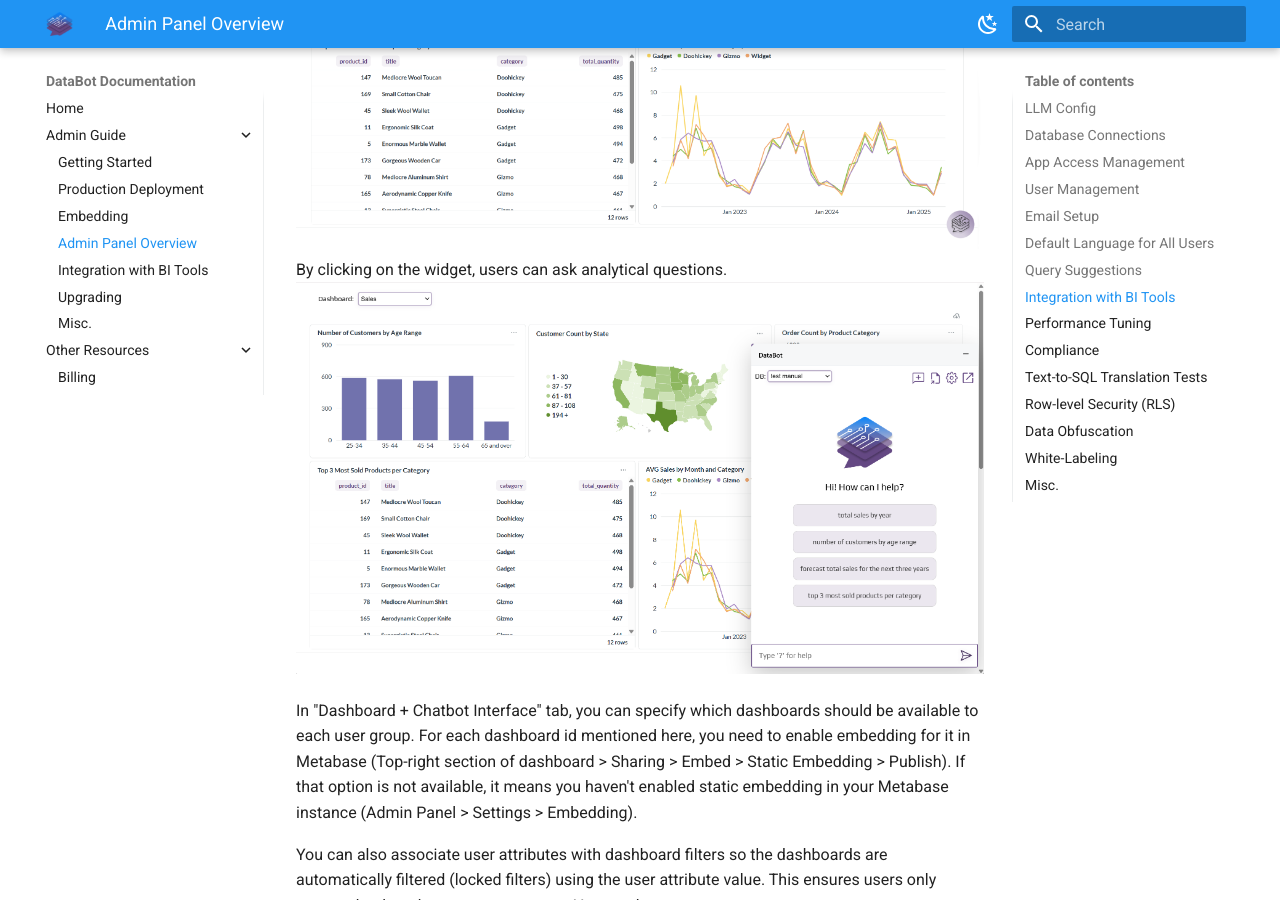
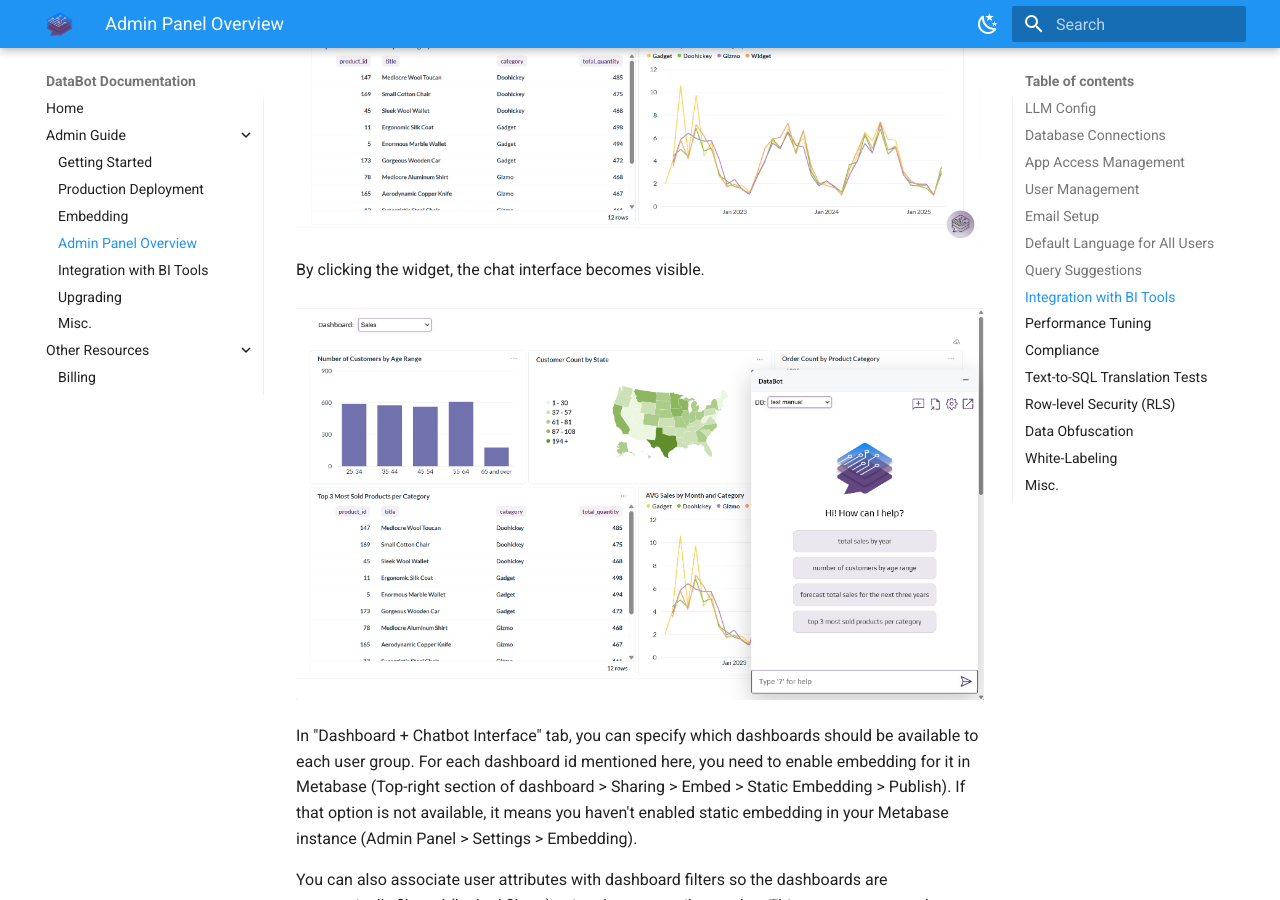
Before and after one commit to Intellimenta/DataBot, an MkDocs documentation site: the page built from docs/admin_guide/admin_panel_overview.md, in a window 1280 px wide and 900 px high, scrolled down 2558 px. Built offline with MkDocs 1.6.1 and Material for MkDocs 9.7.7, drawn with Linux system fonts in a browser that asks for light colours.

Commit message:
update docs

```diff
--- a/docs/admin_guide/admin_panel_overview.md
+++ b/docs/admin_guide/admin_panel_overview.md
@@ -61,7 +61,8 @@
 
 ![Dashboards + Chatbot Interface](../assets/bi-integration-1.png)
 <br>
-By clicking on the widget, users can ask analytical questions.
+By clicking the widget, the chat interface becomes visible.
+<br>
 <br>
 ![Dashboards + Chatbot Interface](../assets/bi-integration-2.png)
 
```
